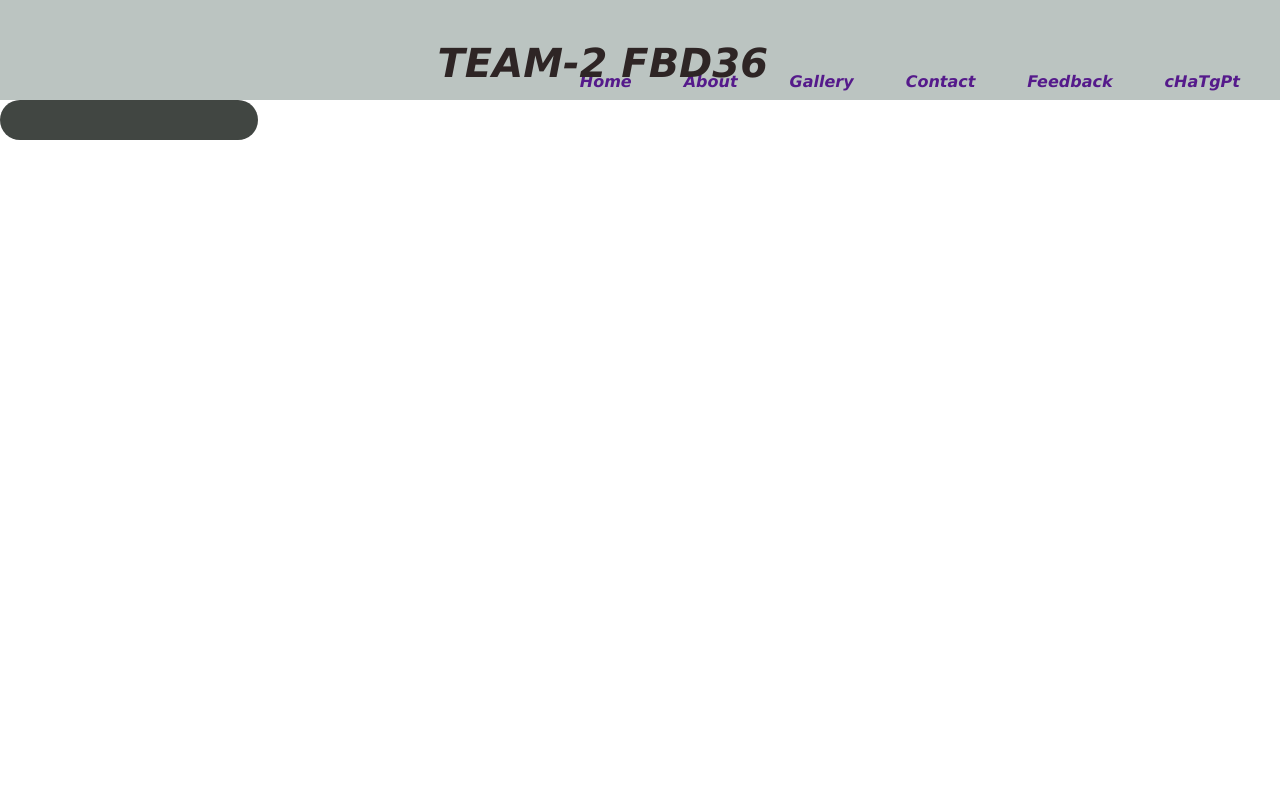
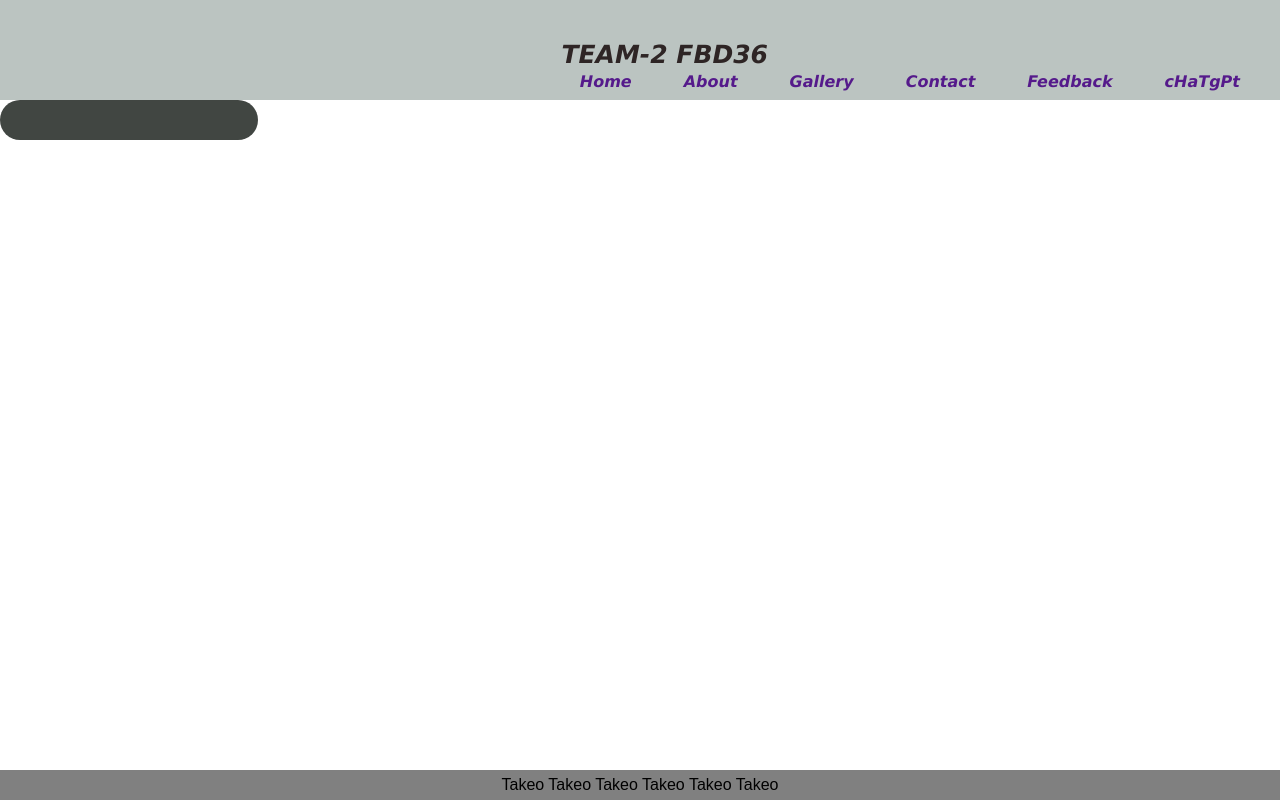
Before and after one commit to raj-maharjan99/landing-page, a React (Vite) app: page / in a window 1280 px wide. Built offline with nearby package versions, Linux system fonts and the light colour scheme.

Commit message:
add footer

```diff
--- a/src/App.jsx
+++ b/src/App.jsx
@@ -1,12 +1,13 @@
 import React from "react";
 import Header from "./components/header";
 import Advertisment from "./components/advertisment";
-
+import Footer from "./footer/footer"
 function App() {
   return (
     <>
       <Header />
       <Advertisment />
+      <Footer/>
     </>
   );
 }
--- a/src/components/advertisment.jsx
+++ b/src/components/advertisment.jsx
@@ -7,7 +7,7 @@ function Advertisment() {
     return (
       <>
         <div
-          className={styles.modalWrapper}
+          className={styles.modalCover}
           onClick={() => setShowModal(false)}
         ></div>
         <div className={styles.modalContainer}>
@@ -17,9 +17,9 @@ function Advertisment() {
           <br />
           <p>
             {" "}
-            <h2>
+            <h3>
               "रेलको चक्का मा हावा हाल्न जान्ने एक मेहनती कामदारको आवश्यक्ता।"
-            </h2>
+            </h3>
             <br />
             <br />
             <h4>
--- a/src/components/advertisment.module.css
+++ b/src/components/advertisment.module.css
@@ -2,23 +2,23 @@
   margin: 5rem;
 }
 
-/* .modalWrapper {
+.modalCover {
   position: fixed;
   left: 0;
   right: 0;
   bottom: 0;
   top: 0;
-  background-color: rgba(235, 204, 167, 0.982);
-} */
+  background-color: rgba(235, 205, 167, 0.754);
+}
 .modalContainer {
   position: fixed;
   top: 50%;
   left: 50%;
   transform: translate(-50%, -50%);
-  max-width: 30rem;
+  min-height: auto;
   padding: 2rem 3rem;
   border-radius: 1rem;
-  background-color: rgba(188, 139, 139, 0.68);
+  background-color: rgb(188, 139, 139);
   text-align: center;
   margin: 20px;
   border: 7px double black;
@@ -44,9 +44,9 @@
 }
 .modalContainer h3 {
   background-color: yellow;
-  border-radius: 20px;
+  border-radius: 10px;
 }
 .modalContainer h4 {
   background-color: rgba(186, 208, 212, 0.831);
-  border-radius: 20px;
+  border-radius: 10px;
 }
--- a/src/components/header.module.css
+++ b/src/components/header.module.css
@@ -27,7 +27,7 @@ a {
   color: rgb(46, 37, 37);
   font-family: "Lucida Sans", "Lucida Sans Regular", "Lucida Grande",
     "Lucida Sans Unicode", Geneva, Verdana, sans-serif;
-  font-size: 40px;
+  font-size: 25px;
   font-weight: bold;
   font-style: italic;
   position: fixed;
--- /dev/null
+++ b/src/footer/footer.jsx
@@ -0,0 +1,9 @@
+import React from "react";
+import styles from "./footer.module.css";
+const Footer = () => {
+  return (
+    <div className={styles.footer}> Takeo Takeo Takeo Takeo Takeo Takeo</div>
+  );
+};
+
+export default Footer;
--- /dev/null
+++ b/src/footer/footer.module.css
@@ -0,0 +1,12 @@
+.footer {
+  height: 30px;
+  width: 100vw;
+  background-color: gray;
+  position: absolute;
+  bottom: 0;
+  text-align: center;
+  display: flex;
+  justify-content: center;
+  place-items: center;
+  font-family: sans-serif;
+}
```
